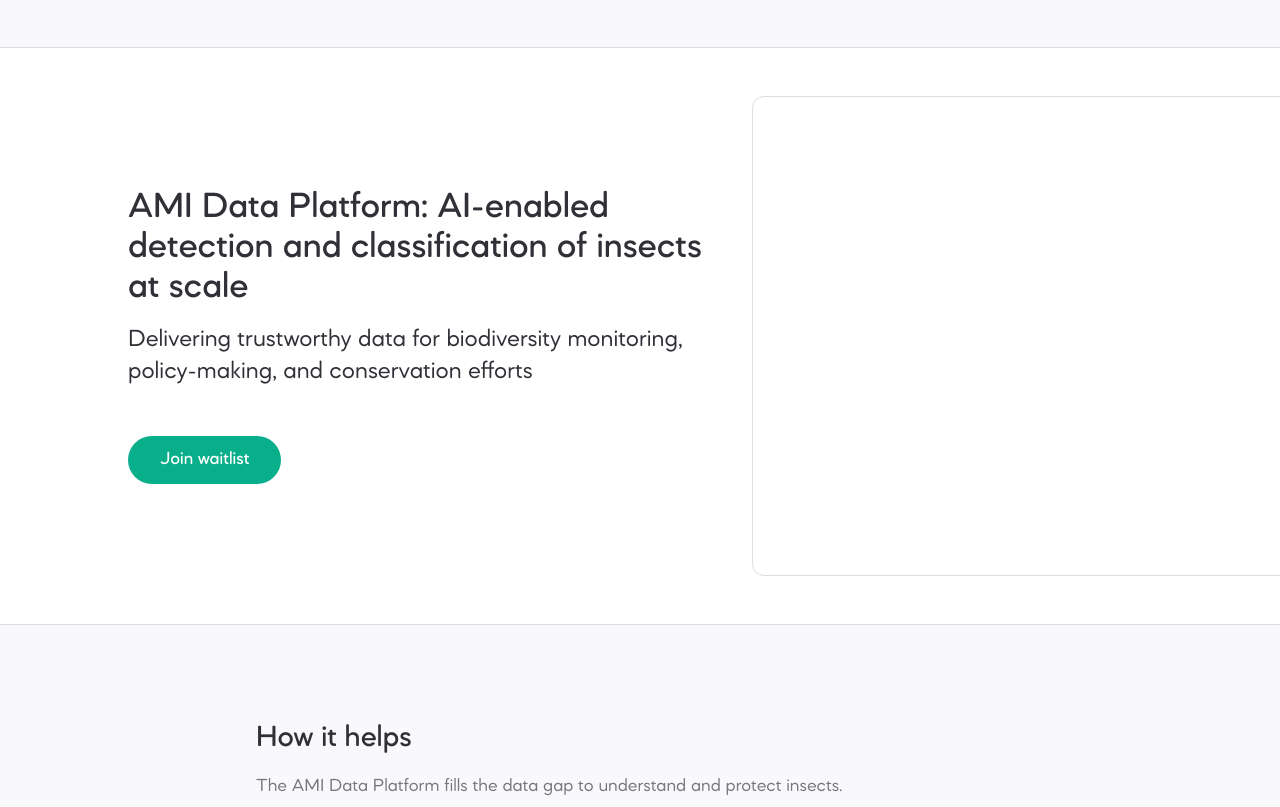
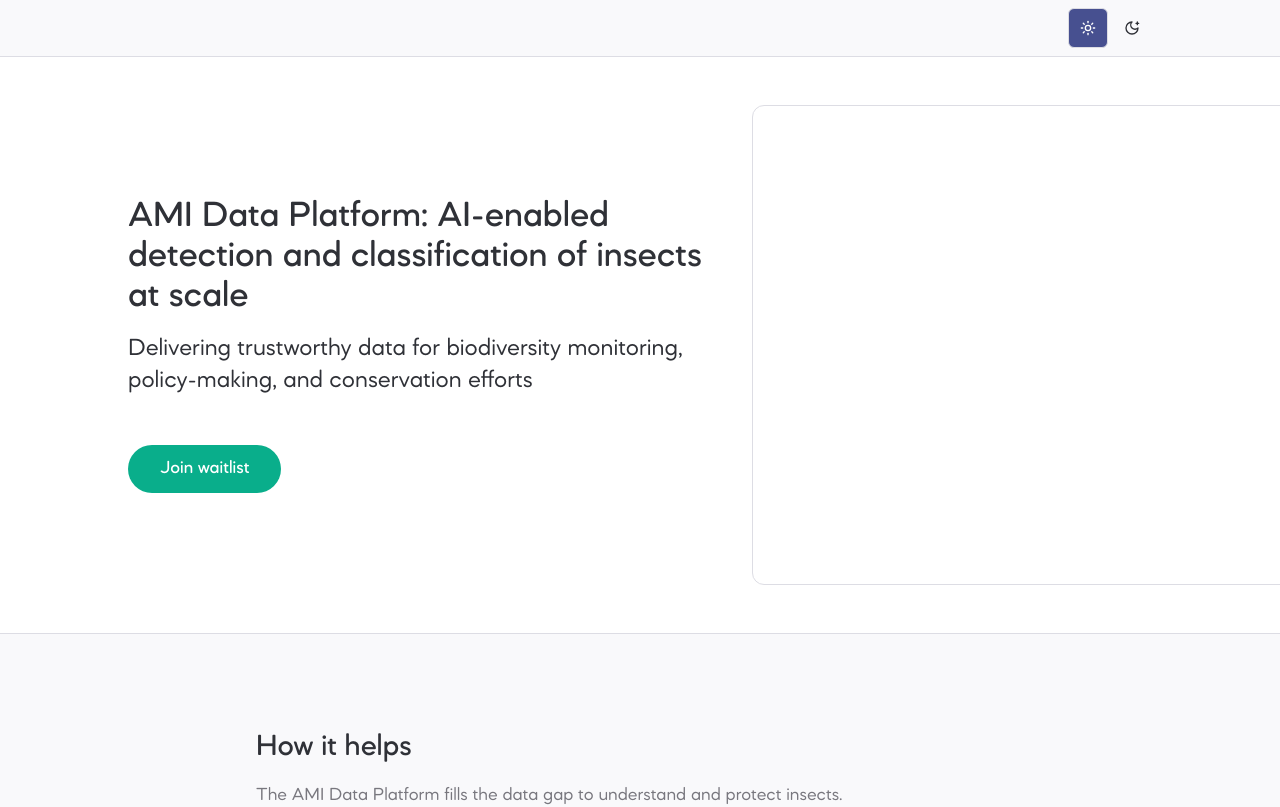
Before and after one commit to RolnickLab/antenna-landing-page, a Next.js app: page / in a window 1280 px wide. Shown: the top 807 px of the page. Built offline with nearby package versions, Linux system fonts and the light colour scheme.

Commit message:
Setup theme toggle

```diff
--- a/app/globals.css
+++ b/app/globals.css
@@ -30,8 +30,8 @@
     --secondary-foreground: 0 0% 9%;
     --muted: 240 17% 98%; /* Fg Nova Neutral 50 */
     --muted-foreground: 248 3% 48%; /* Fg Nova Neutral 300 */
-    --accent: 0 0% 96.1%;
-    --accent-foreground: 232 34% 42%; /* Fg Nova Primary 600 */
+    --accent: 232 34% 42%; /* Fg Nova Primary 600 */
+    --accent-foreground: 0 0% 100%; /* Fg Nova White */
     --destructive: 0 84.2% 60.2%;
     --destructive-foreground: 0 0% 98%;
     --border: 240 12% 88%; /* Fg Nova Neutral 100 */
@@ -58,8 +58,8 @@
     --secondary-foreground: 0 0% 98%;
     --muted: 233 7% 26%; /* Fg Nova Neutral 600 */
     --muted-foreground: 247 5% 65%; /* Fg Nova Neutral 200 */
-    --accent: 0 0% 14.9%;
-    --accent-foreground: 215 91% 83%; /* Fg Nova Secondary 300 */
+    --accent: 215 90% 72%; /* Fg Nova Secondary 500 */
+    --accent-foreground: 0 0% 100%; /* Fg Nova White */
     --destructive: 0 62.8% 30.6%;
     --destructive-foreground: 0 0% 98%;
     --border: 233 6% 29%; /* Fg Nova Neutral 500 */
@@ -85,6 +85,6 @@
     @apply border-b;
   }
   a {
-    @apply font-medium text-accent-foreground hover:opacity-70;
+    @apply font-medium text-accent hover:opacity-70;
   }
 }
--- a/app/page.tsx
+++ b/app/page.tsx
@@ -1,13 +1,16 @@
 import { Card } from "@/components/card";
 import { Stats } from "@/components/stats";
+import { ThemeToggle } from "@/components/theme-toggle";
 import { Button } from "@/components/ui/button";
 import { ClockIcon, ExternalLinkIcon } from "lucide-react";
 
 export default function Home() {
   return (
     <main>
-      <section className="h-[48px] bg-muted">
-        <nav className="max-w-screen-lg mx-auto"></nav>
+      <section className="py-2 bg-muted sticky top-0">
+        <nav className="flex items-center justify-end max-w-screen-lg h-full mx-auto">
+          <ThemeToggle />
+        </nav>
       </section>
 
       <section className="px-24 py-12 overflow-hidden">
--- a/components/card.tsx
+++ b/components/card.tsx
@@ -16,7 +16,7 @@
         <ul className="space-y-4 text-muted-foreground">
           {listItems.map((listItem, index) => (
             <li key={index} className="flex gap-2">
-              <span className="shrink-0 w-7 h-7 flex items-center justify-center text-accent-foreground">
+              <span className="shrink-0 w-7 h-7 flex items-center justify-center text-accent">
                 <PlayIcon className="w-4 h-4" />
               </span>
               <span>{listItem}</span>
--- /dev/null
+++ b/components/theme-toggle.tsx
@@ -0,0 +1,29 @@
+"use client";
+
+import { ToggleGroup, ToggleGroupItem } from "@/components/ui/toggle-group";
+import { Theme, useTheme } from "@/lib/useTheme";
+import { MoonStarIcon, SunIcon } from "lucide-react";
+import { useEffect } from "react";
+
+export const ThemeToggle = () => {
+  const { theme, setTheme } = useTheme();
+
+  useEffect(() => {
+    document.body.setAttribute("class", theme);
+  }, [theme]);
+
+  return (
+    <ToggleGroup
+      type="single"
+      value={theme}
+      onValueChange={(value: Theme) => setTheme(value)}
+    >
+      <ToggleGroupItem value="light" aria-label="Toggle light mode">
+        <SunIcon className="h-4 w-4" />
+      </ToggleGroupItem>
+      <ToggleGroupItem value="dark" aria-label="Toggle dark mode">
+        <MoonStarIcon className="h-4 w-4" />
+      </ToggleGroupItem>
+    </ToggleGroup>
+  );
+};
--- a/components/ui/button.tsx
+++ b/components/ui/button.tsx
@@ -9,7 +9,7 @@
     variants: {
       variant: {
         default: "bg-primary text-primary-foreground",
-        outline: "border border-input text-accent-foreground",
+        outline: "border border-input text-accent",
       },
       size: {
         default: "h-11 px-6",
--- /dev/null
+++ b/components/ui/toggle-group.tsx
@@ -0,0 +1,60 @@
+"use client";
+
+import { toggleVariants } from "@/components/ui/toggle";
+import { cn } from "@/lib/utils";
+import * as ToggleGroupPrimitive from "@radix-ui/react-toggle-group";
+import { type VariantProps } from "class-variance-authority";
+import * as React from "react";
+
+const ToggleGroupContext = React.createContext<
+  VariantProps<typeof toggleVariants>
+>({
+  size: "default",
+  variant: "default",
+});
+
+const ToggleGroup = React.forwardRef<
+  React.ElementRef<typeof ToggleGroupPrimitive.Root>,
+  React.ComponentPropsWithoutRef<typeof ToggleGroupPrimitive.Root> &
+    VariantProps<typeof toggleVariants>
+>(({ className, variant, size, children, ...props }, ref) => (
+  <ToggleGroupPrimitive.Root
+    ref={ref}
+    className={cn("flex items-center justify-center gap-1", className)}
+    {...props}
+  >
+    <ToggleGroupContext.Provider value={{ variant, size }}>
+      {children}
+    </ToggleGroupContext.Provider>
+  </ToggleGroupPrimitive.Root>
+));
+
+ToggleGroup.displayName = ToggleGroupPrimitive.Root.displayName;
+
+const ToggleGroupItem = React.forwardRef<
+  React.ElementRef<typeof ToggleGroupPrimitive.Item>,
+  React.ComponentPropsWithoutRef<typeof ToggleGroupPrimitive.Item> &
+    VariantProps<typeof toggleVariants>
+>(({ className, children, variant, size, ...props }, ref) => {
+  const context = React.useContext(ToggleGroupContext);
+
+  return (
+    <ToggleGroupPrimitive.Item
+      ref={ref}
+      className={cn(
+        toggleVariants({
+          variant: context.variant || variant,
+          size: context.size || size,
+        }),
+        className
+      )}
+      {...props}
+    >
+      {children}
+    </ToggleGroupPrimitive.Item>
+  );
+});
+
+ToggleGroupItem.displayName = ToggleGroupPrimitive.Item.displayName;
+
+export { ToggleGroup, ToggleGroupItem };
--- /dev/null
+++ b/components/ui/toggle.tsx
@@ -0,0 +1,40 @@
+"use client";
+
+import { cn } from "@/lib/utils";
+import * as TogglePrimitive from "@radix-ui/react-toggle";
+import { cva, type VariantProps } from "class-variance-authority";
+import * as React from "react";
+
+const toggleVariants = cva(
+  "inline-flex items-center justify-center rounded-md text-sm font-medium ring-offset-background transition-colors hover:opacity-70 focus-visible:outline-none focus-visible:ring-2 focus-visible:ring-ring focus-visible:ring-offset-2 disabled:pointer-events-none disabled:opacity-50 data-[state=on]:bg-accent data-[state=on]:text-accent-foreground data-[state=on]:border",
+  {
+    variants: {
+      variant: {
+        default: "bg-transparent",
+      },
+      size: {
+        default: "h-10 w-10",
+      },
+    },
+    defaultVariants: {
+      variant: "default",
+      size: "default",
+    },
+  }
+);
+
+const Toggle = React.forwardRef<
+  React.ElementRef<typeof TogglePrimitive.Root>,
+  React.ComponentPropsWithoutRef<typeof TogglePrimitive.Root> &
+    VariantProps<typeof toggleVariants>
+>(({ className, variant, size, ...props }, ref) => (
+  <TogglePrimitive.Root
+    ref={ref}
+    className={cn(toggleVariants({ variant, size, className }))}
+    {...props}
+  />
+));
+
+Toggle.displayName = TogglePrimitive.Root.displayName;
+
+export { Toggle, toggleVariants };
--- /dev/null
+++ b/lib/useTheme.ts
@@ -0,0 +1,35 @@
+import { useState } from "react";
+
+const STORAGE_KEY = "theme-preference";
+
+type Theme = "dark" | "light";
+
+const getThemePreference = (): Theme => {
+  const savedPreference = localStorage.getItem(STORAGE_KEY);
+
+  if (savedPreference) {
+    return savedPreference as Theme;
+  }
+
+  return window.matchMedia("(prefers-color-scheme: dark)").matches
+    ? "dark"
+    : "light";
+};
+
+const setThemePreference = (theme: Theme) => {
+  localStorage.setItem(STORAGE_KEY, theme);
+};
+
+const useTheme = () => {
+  const [theme, _setTheme] = useState<Theme>(getThemePreference());
+
+  return {
+    theme,
+    setTheme: (theme: Theme) => {
+      _setTheme(theme);
+      setThemePreference(theme);
+    },
+  };
+};
+
+export { useTheme, type Theme };
--- a/lib/utils.ts
+++ b/lib/utils.ts
@@ -1,6 +1,6 @@
-import { type ClassValue, clsx } from "clsx"
-import { twMerge } from "tailwind-merge"
+import { type ClassValue, clsx } from "clsx";
+import { twMerge } from "tailwind-merge";
 
 export function cn(...inputs: ClassValue[]) {
-  return twMerge(clsx(inputs))
+  return twMerge(clsx(inputs));
 }
--- a/package.json
+++ b/package.json
@@ -10,6 +10,8 @@
   },
   "dependencies": {
     "@radix-ui/react-slot": "^1.1.0",
+    "@radix-ui/react-toggle": "^1.1.0",
+    "@radix-ui/react-toggle-group": "^1.1.0",
     "class-variance-authority": "^0.7.0",
     "clsx": "^2.1.1",
     "lucide-react": "^0.427.0",
```
Also changed, not shown: 1 other file (tests, documents, lock files or other folders).
